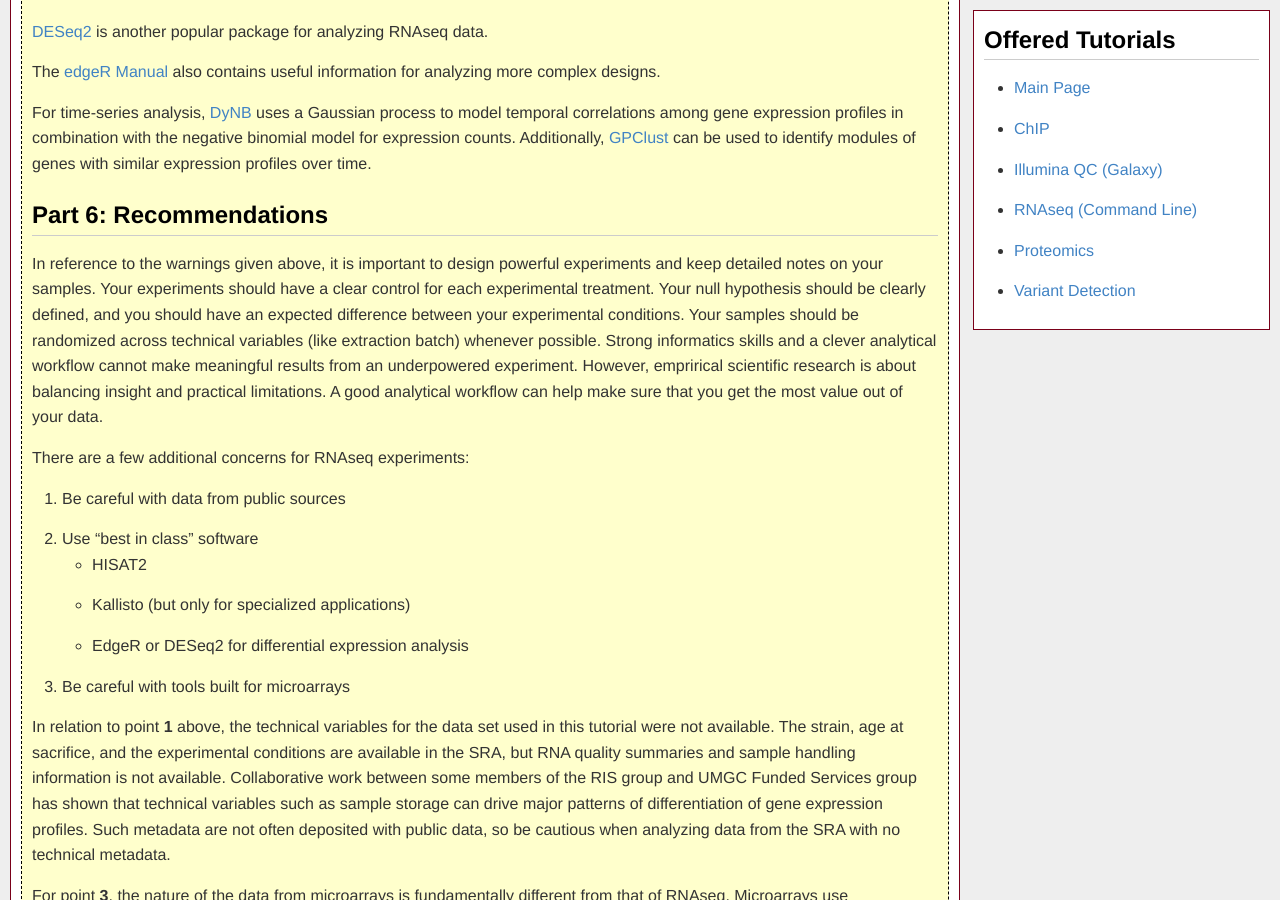
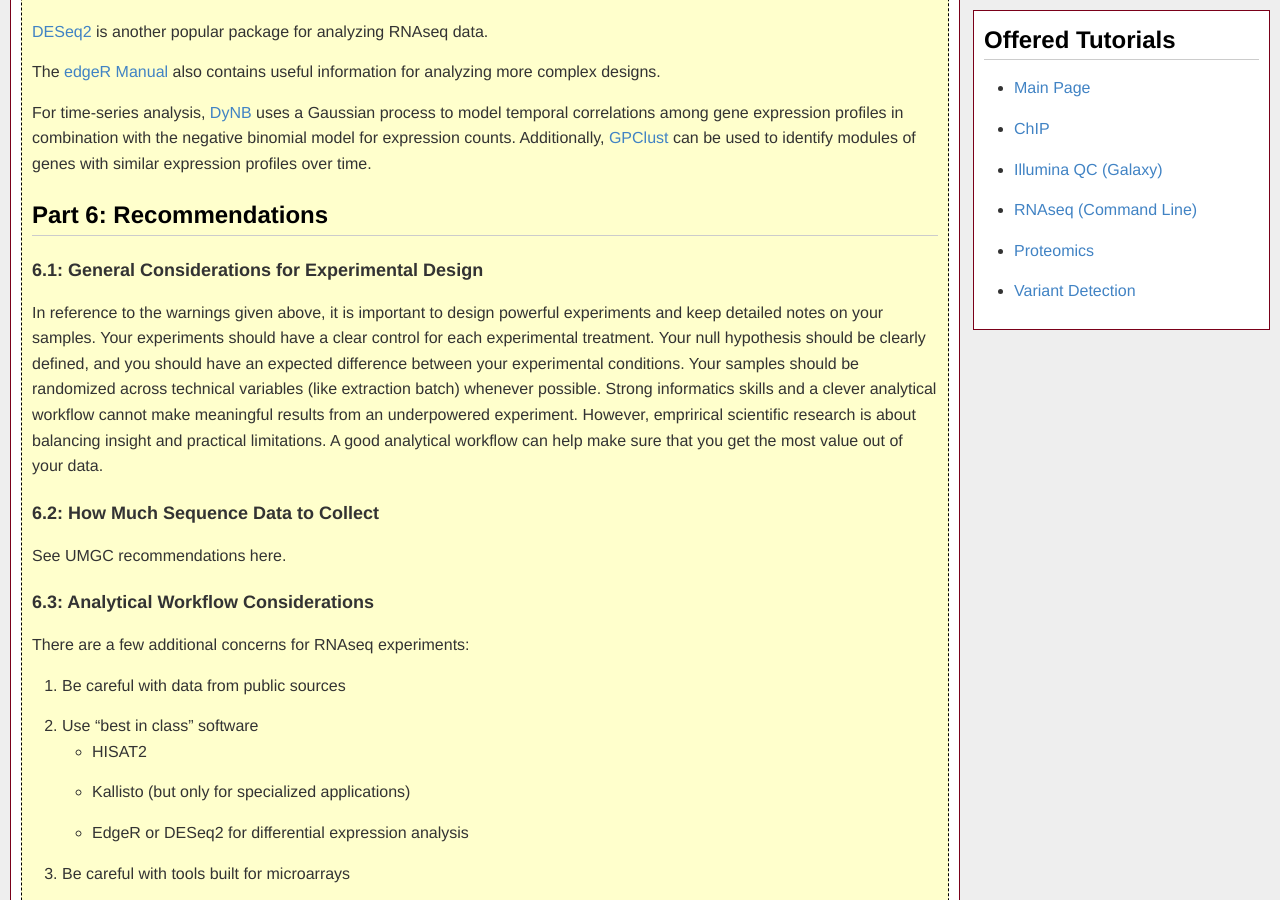
Before and after one commit to msi-ris/Tutorials, a Jekyll site: the page built from rnaseq_cmd.md, in a window 1280 px wide and 900 px high, scrolled down 29690 px. Built offline with Jekyll 4.4.1, drawn with Linux system fonts in a browser that asks for light colours.

Commit message:
Restructure rnaseq recommendationsg

```diff
--- a/rnaseq_cmd.md
+++ b/rnaseq_cmd.md
@@ -1123,6 +1123,7 @@ Additionally, [GPClust](https://github.com/SheffieldML/GPclust) can be used to
 identify modules of genes with similar expression profiles over time.
 
 ## Part 6: Recommendations
+### 6.1: General Considerations for Experimental Design
 In reference to the warnings given above, it is important to design powerful
 experiments and keep detailed notes on your samples. Your experiments should
 have a clear control for each experimental treatment. Your null hypothesis
@@ -1134,6 +1135,10 @@ underpowered experiment. However, emprirical scientific research is about
 balancing insight and practical limitations. A good analytical workflow can help
 make sure that you get the most value out of your data.
 
+### 6.2: How Much Sequence Data to Collect
+See UMGC recommendations here.
+
+### 6.3: Analytical Workflow Considerations
 There are a few additional concerns for RNAseq experiments:
 
 1. Be careful with data from public sources
```
